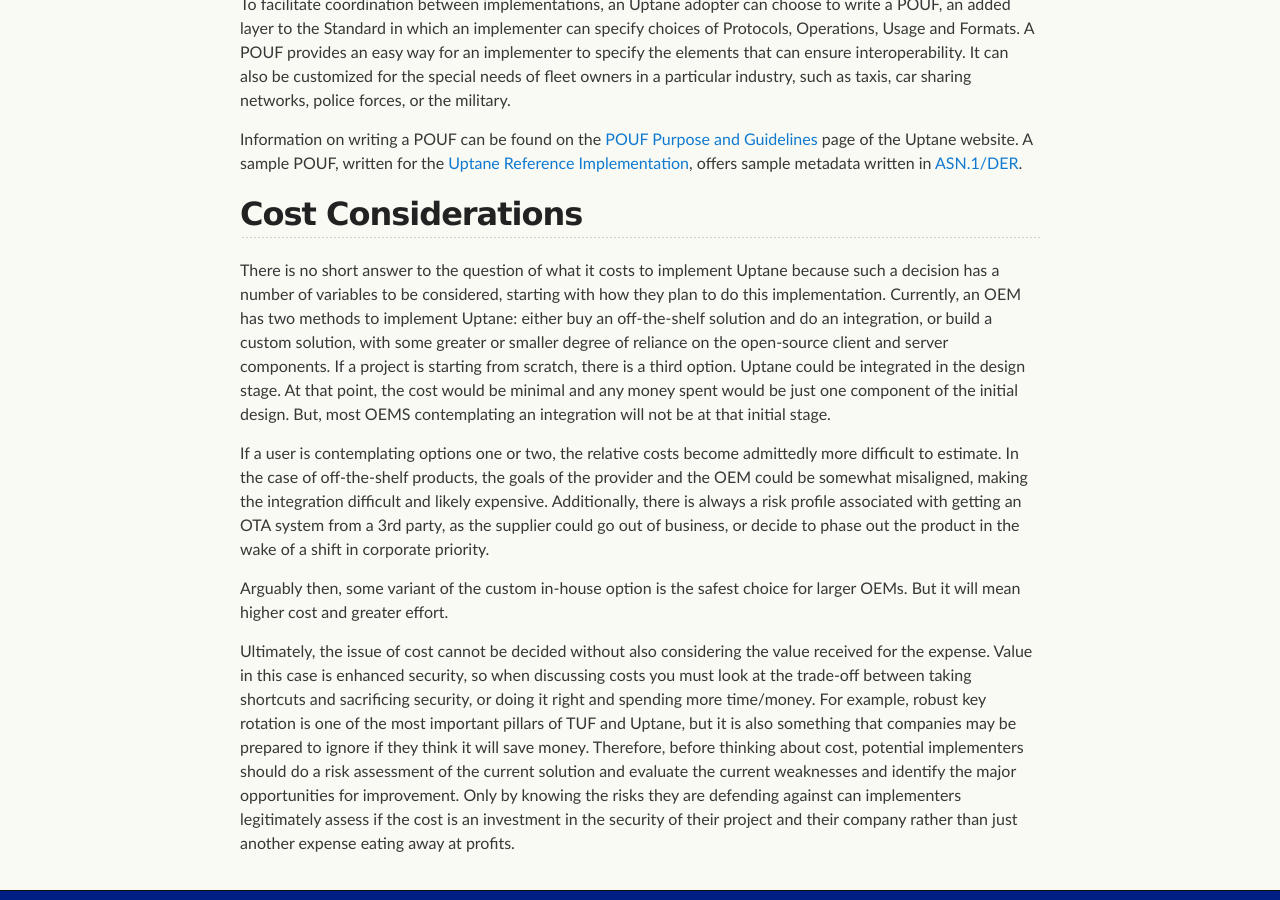
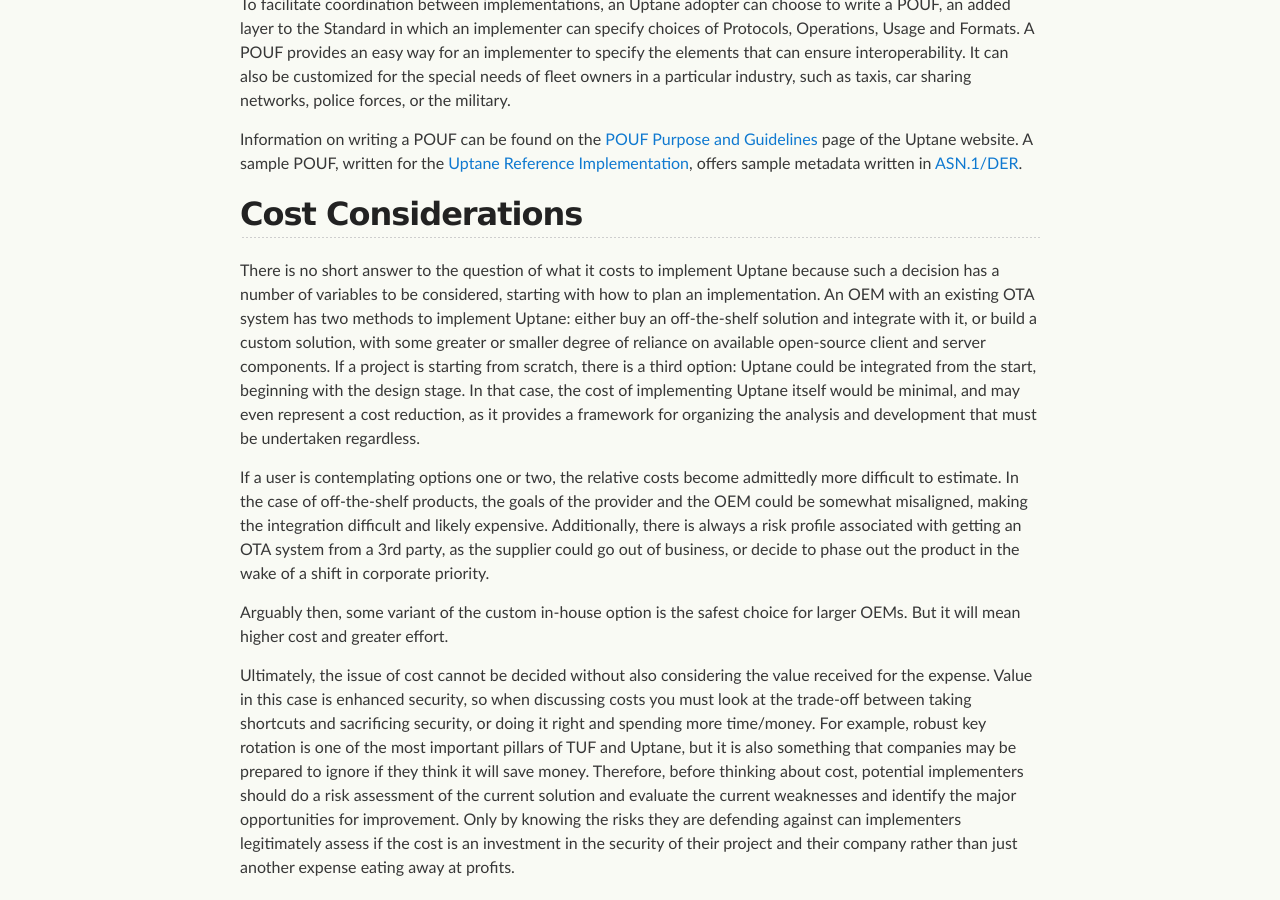
Before and after one commit to uptane/deployment-considerations, a Jekyll site: the page built from repositories.md, in a window 1280 px wide and 900 px high, scrolled down 10568 px. Built offline with Jekyll 4.4.1, drawn with Linux system fonts in a browser that asks for light colours; our own code applies the rules of GitHub Pages for plain Markdown files.

Commit message:
Update repositories.md
Co-authored-by: Patti Vacek <pattivacek@gmail.com>

```diff
--- a/repositories.md
+++ b/repositories.md
@@ -238,7 +238,7 @@ Information on writing a POUF can be found on the [POUF Purpose and Guidelines](
 
 ## Cost Considerations
 
-There is no short answer to the question of what it costs to implement Uptane because such a decision has a number of variables to be considered, starting with how they plan to do this implementation.  Currently, an  OEM has two methods to implement Uptane: either buy an off-the-shelf solution and do an integration, or build a custom solution, with some greater or smaller degree of reliance on the open-source client and server components. If a project is starting from scratch, there is a third option. Uptane could be integrated in the design stage. At that point, the cost would be minimal and any money spent would be just one component of the initial design. But, most OEMS contemplating an integration will not be at that initial stage.
+There is no short answer to the question of what it costs to implement Uptane because such a decision has a number of variables to be considered, starting with how to plan an implementation.  An OEM with an existing OTA system has two methods to implement Uptane: either buy an off-the-shelf solution and integrate with it, or build a custom solution, with some greater or smaller degree of reliance on available open-source client and server components. If a project is starting from scratch, there is a third option: Uptane could be integrated from the start, beginning with the design stage. In that case, the cost of implementing Uptane itself would be minimal, and may even represent a cost reduction, as it provides a framework for organizing the analysis and development that must be undertaken regardless.
 
 If a user is contemplating options one or two, the relative costs become admittedly more difficult to estimate. In the case of off-the-shelf products, the goals of the provider and the OEM could be somewhat misaligned, making the integration difficult and likely expensive. Additionally, there is always a risk profile associated with getting an OTA system from a 3rd party, as the supplier could go out of business, or decide to phase out the product in the wake of a shift in corporate priority.
 
```
